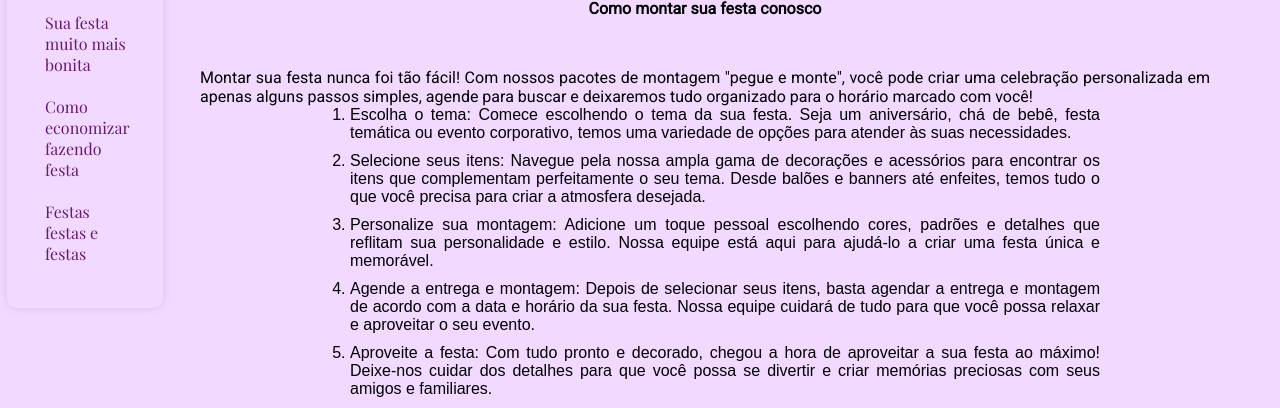
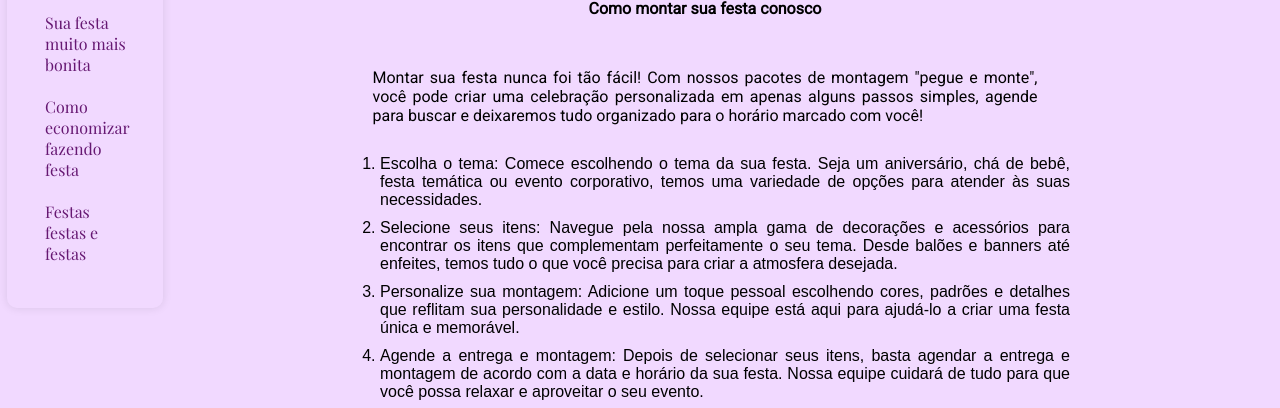
Before and after one commit to Mari-Couto/ReluzFestas, a plain HTML site: page dicas.html in a window 1280 px wide. Shown: the part 214-622 px from the top of the page. Drawn offline with nearby package versions, Linux system fonts and the light colour scheme.

Commit message:
Ajeitando 1 dica

```diff
--- a/dicas.css
+++ b/dicas.css
@@ -1,7 +1,7 @@
 /*Dicas*/
 .dicas {
     text-align: center;
-    margin: 0 70px;
+    margin: 0 100px;
     margin-bottom: 30px;
 }
 
@@ -16,7 +16,23 @@
     justify-content: center;
     align-items: center;
     margin-top: 50px;
+}
+.coluna{
+    display: flex;
     flex-direction: column;
+    justify-content: center;
+    align-items: center;
+    height: 100%;
+}
+
+.p1{
+    max-width: 70% !important;
+    margin-bottom: 30px !important;
+}
+
+.coluna p {
+    text-align: center;
+    margin: 0;
 }
 
 .conteudoDicas p {
--- a/dicas.html
+++ b/dicas.html
@@ -59,7 +59,8 @@
           <div class="dicas2">
             <h4>Como montar sua festa conosco</h4>
           <div class="conteudoDicas">
-              <p>Montar sua festa nunca foi tão fácil! Com nossos pacotes de montagem "pegue e monte",
+              <div class="coluna">
+                <p class="p1">Montar sua festa nunca foi tão fácil! Com nossos pacotes de montagem "pegue e monte",
                   você pode criar uma celebração personalizada em apenas alguns passos simples,
                   agende para buscar e deixaremos tudo organizado para o horário marcado com você!</p>
                   <ol class="minha-lista">
@@ -75,6 +76,7 @@
                    <li>Aproveite a festa: Com tudo pronto e decorado, chegou a hora de aproveitar a sua festa ao máximo!
                       Deixe-nos cuidar dos detalhes para que você possa se divertir e criar memórias preciosas com seus amigos e familiares.</li>
                </ol>
+              </div>
               <img src="img/logo.png" alt="Foto da Equipe">
           </div>
           </div>
```
Lines whose indentation alone changed are shown as unchanged.
